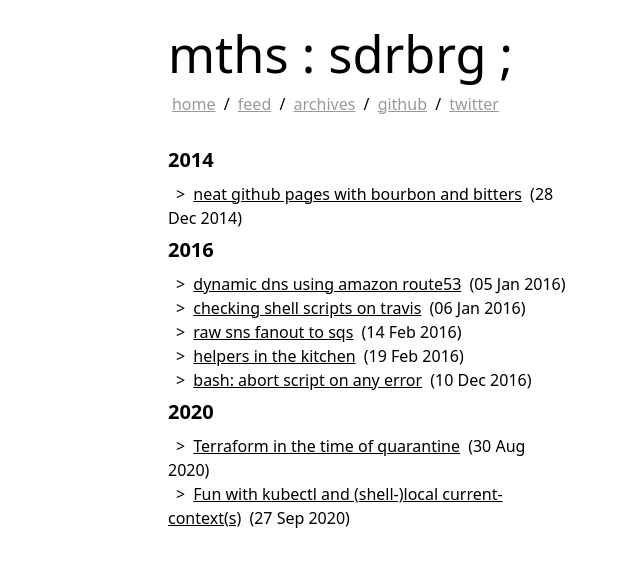
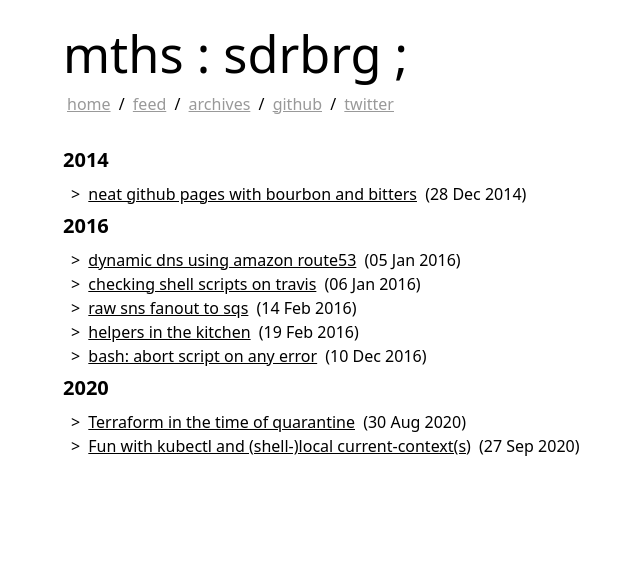
Before and after one commit to mthssdrbrg/mthssdrbrg.github.io, a Jekyll site: the page built from archives.html, in a window 1280 px wide. Shown: the top 567 px of the page, without its empty margins (272-912 px from the left). Built offline with Jekyll 4.4.1, drawn with Linux system fonts in a browser that asks for light colours.

Commit message:
Poor man's responsive layout

```diff
--- a/_sass/_layout.scss
+++ b/_sass/_layout.scss
@@ -1,7 +1,25 @@
+$small-screen: (
+  columns: 12,
+  media: "screen and (max-width: 800px)",
+);
+
+$normal-screen: (
+  columns: 12,
+  media: "screen and (min-width: 800px)",
+);
+
 #container {
   @include grid-container;
-  @include grid-shift(4 of 12);
-  @include grid-column(4 of 12);
+
+  @include grid-media($small-screen) {
+    @include grid-shift(1 of 12);
+    @include grid-column(10 of 12);
+  }
+
+  @include grid-media($normal-screen) {
+    @include grid-shift(3 of 12);
+    @include grid-column(6 of 12);
+  }
 
   text-align: left;
 
```
